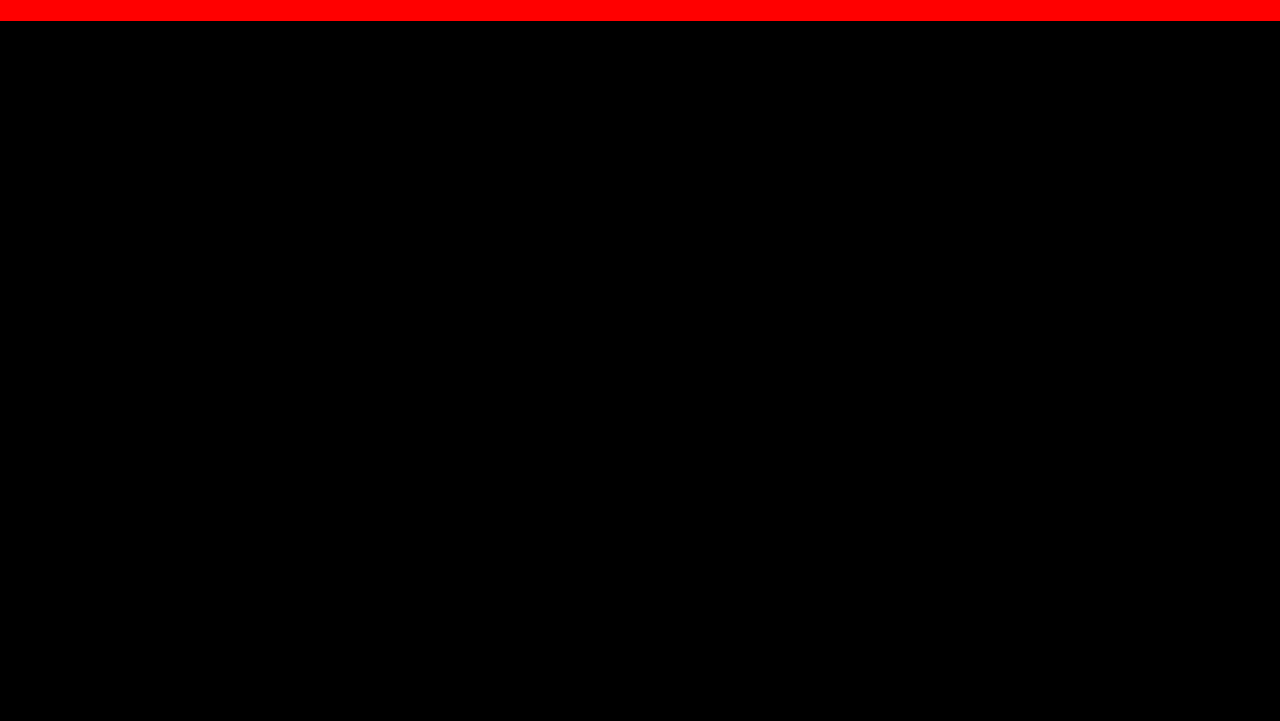
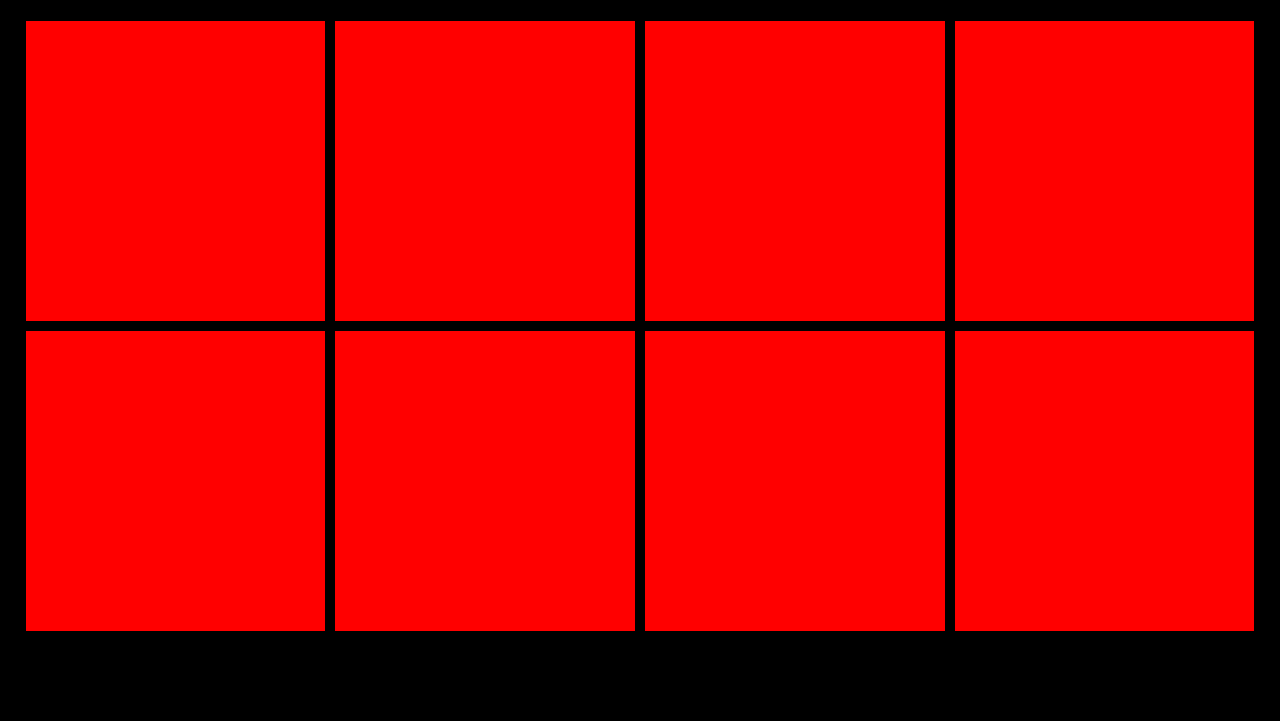
Before and after one commit to syedbarimanjan/Vanilla-JavaScript-Masonry-Grid-Layout, a plain HTML site: page index.html in a window 1280 px wide. Shown: the part 79-800 px from the top of the page. Drawn offline with Linux system fonts and the light colour scheme.

Commit message:
styled post

```diff
--- a/style.css
+++ b/style.css
@@ -29,7 +29,6 @@ main {
   padding: 0 2vw;
   z-index: 10;
   mix-blend-mode: difference;
-  background-color: red;
 }
 
 .container{
@@ -46,3 +45,11 @@ main {
     flex-direction: column;
     gap: 10px;
 }
+
+.post{
+    position: relative;
+    overflow: hidden;
+    width: 100%;
+    height: 300px;
+    background-color: red;
+}
```
